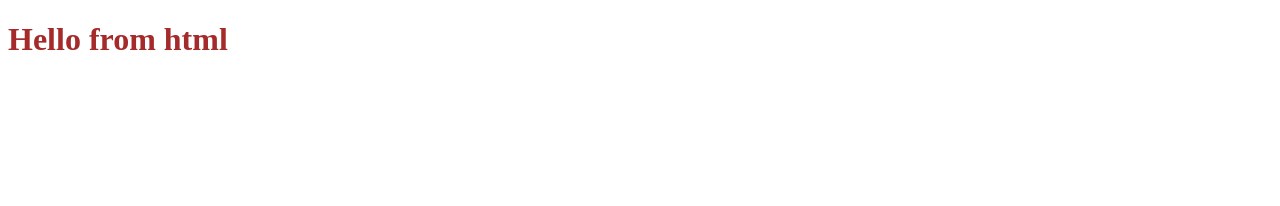
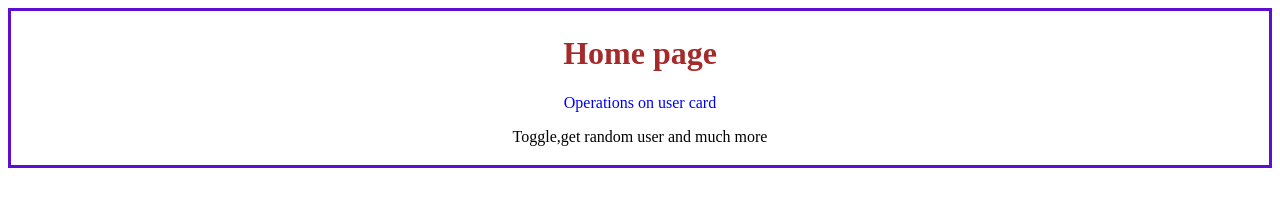
Before and after one commit to varshithachegonda/autosuggest, a website: page frontend/index.html in a window 1280 px wide. Drawn offline with Linux system fonts and the light colour scheme.

Commit message:
initial add

```diff
--- a/frontend/index.css
+++ b/frontend/index.css
@@ -1,3 +1,16 @@
 h1{
     color: brown;
 }
+#home-intro{
+    text-align: center;
+    border-color: rgb(95, 14, 207);
+    border-style: solid;
+    background-color:white;
+    padding: 3px;
+}
+#p1{
+    color: blue;
+}
+#home-intro:hover{
+    background-color: rgb(177, 210, 79);
+}
--- a/frontend/index.html
+++ b/frontend/index.html
@@ -7,8 +7,13 @@
     <link rel="stylesheet" href="index.css">
 </head>
 <body>
-    <h1>Hello from html</h1>
+    <div id="home-intro">
+    <h1>Home page</h1>
+    <p id ="p1">Operations on user card</p>
+    <p id="p2">Toggle,get random user and much more</p>
+    </div>
     <script src="index.js"></script>
+
 
 </body>
 </html>
--- a/server.js
+++ b/server.js
@@ -1,9 +1,8 @@
 const express = require('express')
 const app=express()
-const PORT = 3002;
+const PORT = process.env.PORT||3002
 
 app.use(express.static("frontend"))
-
 
 app.listen(PORT,function(){
     console.log("successfully running at http://localhost:"+PORT)
```
